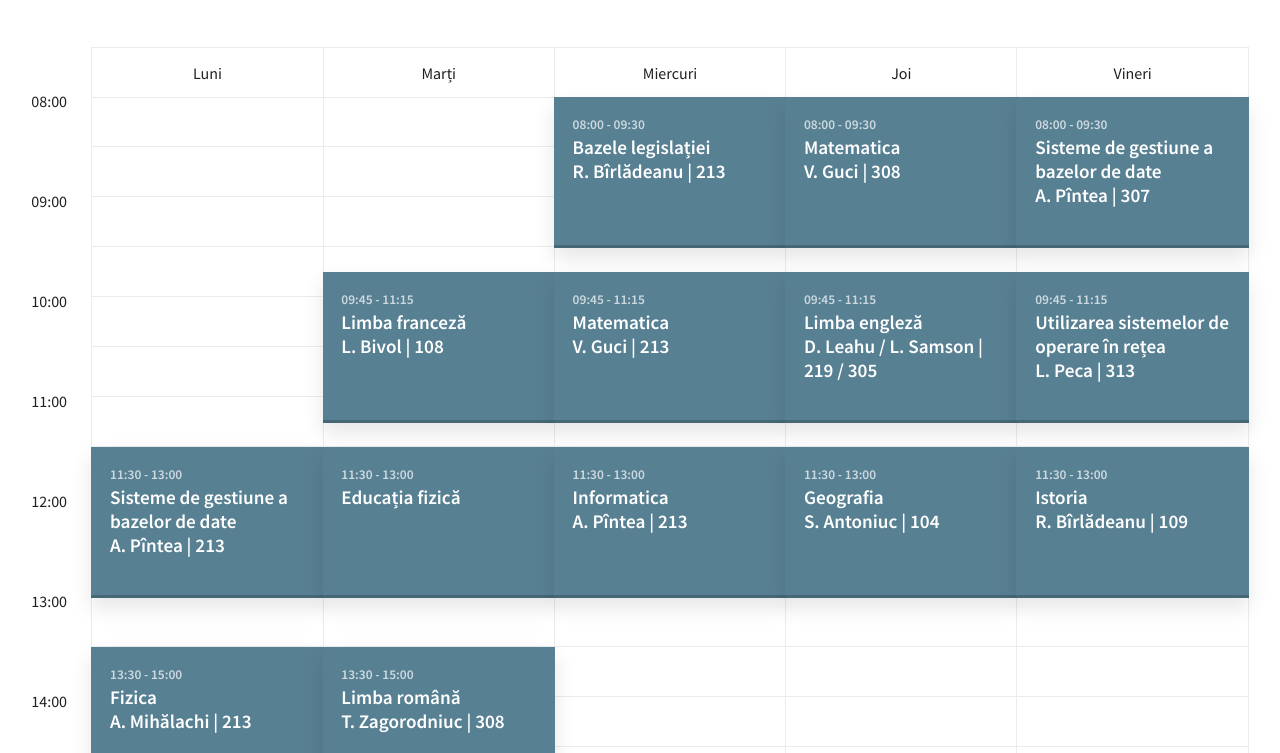
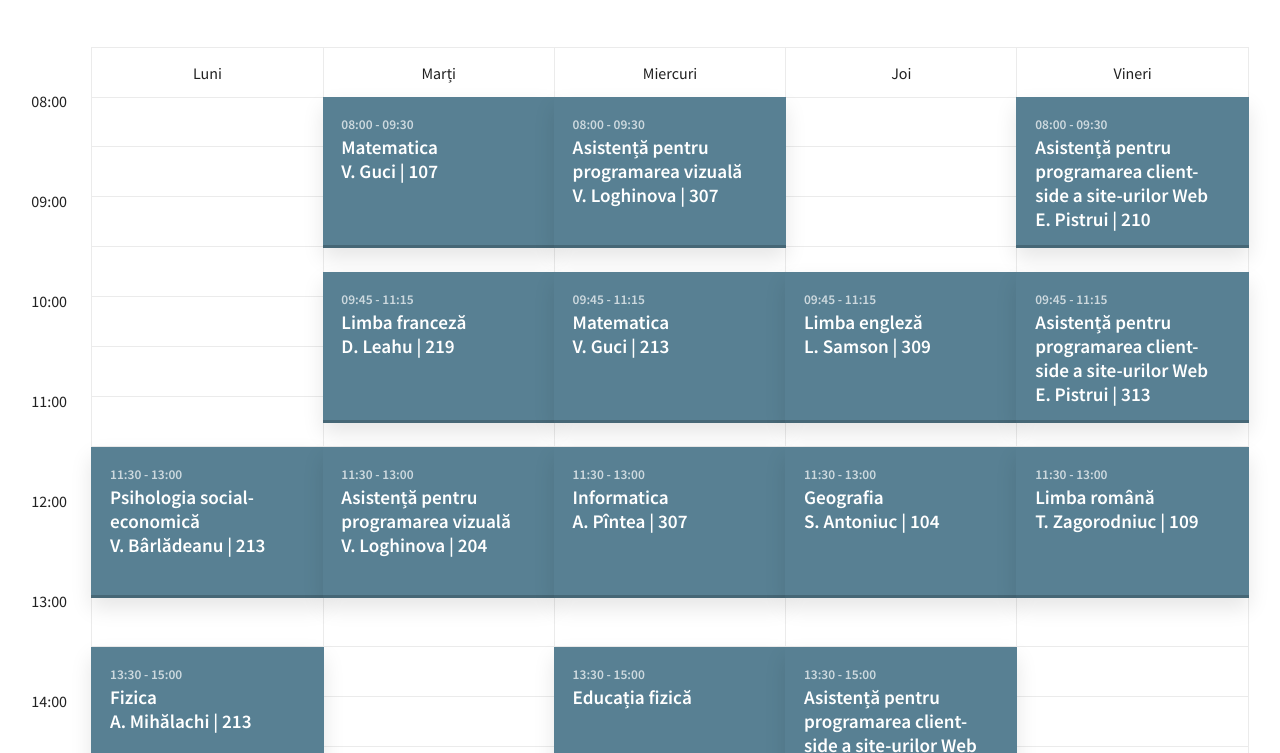
Before and after one commit to usmorar/usmorar.github.io, a plain HTML site: page index.html in a window 1280 px wide. Shown: the part 47-800 px from the top of the page. Drawn offline with Linux system fonts and the light colour scheme.

Commit message:
Add files via upload

```diff
--- a/index.html
+++ b/index.html
@@ -12,16 +12,10 @@
   <script type="text/javascript">
     firstName="par&#259;";
     secondName="impar&#259;";
-    startDate = new Date(2017,0,2); //first Monday of the year
+    startDate = new Date(2017,0,2);
     currentDate = new Date();
     weekNumber=Math.ceil((currentDate.getTime()-startDate.getTime())/86400000/7);
-    document.write("<div style='color:lightblue;text-align:center;font-style:italic;font-size:35px;'> Acum e saptamana "+((weekNumber % 2)? secondName : firstName) +"");
-    var ascunde = weekNumber % 2
-    if(ascunde == 0) {
-      document.getElementById("nimic").style.display = "none";
-    document.getElementById("imp").style.display = "none";}
-     else{document.getElementById("impar").style.display = "none";
-     document.getElementById("").style.display = "none";}
+    document.write("<div style='color:lightblue;text-align:center;font-style:italic;font-size:35px;'> Acum e saptamana "+((weekNumber % 2)? secondName : firstName) +"</div>");
    </script></header>
 <style>
 
@@ -59,7 +53,7 @@
           <ul>
             <li class="cd-schedule__event">
               <a data-start="11:30" data-end="13:00" data-content="event-abs-circuit" data-event="event-1" href="#0">
-                <em class="cd-schedule__name">Sisteme de gestiune a bazelor de date<br>A. Pîntea | 213</em>
+                <em class="cd-schedule__name">Psihologia social-economică<br>V. Bârlădeanu | 213</em>
               </a>
             </li>
             <li class="cd-schedule__event">
@@ -67,12 +61,12 @@
                 <em class="cd-schedule__name">Fizica<br>A. Mihălachi | 213</em>
               </a>
             </li>
-            <li class="cd-schedule__event casepar" >
+            <li class="cd-schedule__event casepar">
               <a data-start="15:15" data-end="16:45" data-content="event-abs-circuit" data-event="event-1" href="#0">
                 <em class="cd-schedule__name">EPS<br>M. Ciobanu | I-04</em>
               </a>
             </li>
-            <li class="cd-schedule__event aplicatiipar" >
+            <li class="cd-schedule__event aplicatiipar">
               <a data-start="15:15" data-end="16:45" data-content="event-abs-circuit" data-event="event-1" href="#0">
                 <em class="cd-schedule__name">Matematica<br>V. Guci | I-04</em>
               </a>
@@ -84,18 +78,23 @@
           <div class="cd-schedule__top-info"><span>Marți</span></div>
           <ul>
             <li class="cd-schedule__event">
-              <a data-start="09:45" data-end="11:15" data-content="event-abs-circuit" data-event="event-1" href="#0">
-                <em class="cd-schedule__name">Limba franceză<br>L. Bivol | 108</em>
+              <a data-start="08:00" data-end="09:30" data-content="event-abs-circuit" data-event="event-1" href="#0">
+                <em class="cd-schedule__name">Matematica<br>V. Guci | 107</em>
               </a>
             </li>
-            <li class="cd-schedule__event" class="casepar">
-              <a data-start="11:30" data-end="13:00" data-content="event-abs-circuit" data-event="event-1" href="#0">
-                <em class="cd-schedule__name">Educația fizică</em>
+            <li class="cd-schedule__event">
+              <a data-start="09:45" data-end="11:15" data-content="event-abs-circuit" data-event="event-1" href="#0">
+                <em class="cd-schedule__name">Limba franceză<br>D. Leahu | 219</em>
               </a>
             </li>
-            <li class="cd-schedule__event" class="aplicatiipar">
+            <li class="cd-schedule__event">
+              <a data-start="11:30" data-end="13:00" data-content="event-abs-circuit" data-event="event-1" href="#0">
+                <em class="cd-schedule__name">Asistență pentru programarea vizuală<br>V. Loghinova | 204</em>
+              </a>
+            </li>
+            <li class="cd-schedule__event aplicatiipar">
               <a data-start="13:30" data-end="15:00" data-content="event-abs-circuit" data-event="event-1" href="#0">
-                <em class="cd-schedule__name">Limba română<br>T. Zagorodniuc | 308</em>
+                <em class="cd-schedule__name">Limba română<br>T. Zagorodniuc | 306</em>
               </a>
             </li>
           </ul>
@@ -106,7 +105,7 @@
           <ul>
             <li class="cd-schedule__event">
               <a data-start="08:00" data-end="09:30" data-content="event-abs-circuit" data-event="event-1" href="#0">
-                <em class="cd-schedule__name">Bazele legislației<br>R. Bîrlădeanu | 213</em>
+                <em class="cd-schedule__name">Asistență pentru programarea vizuală<br>V. Loghinova | 307</em>
               </a>
             </li>
             <li class="cd-schedule__event">
@@ -116,7 +115,12 @@
             </li>
             <li class="cd-schedule__event">
               <a data-start="11:30" data-end="13:00" data-content="event-abs-circuit" data-event="event-1" href="#0">
-                <em class="cd-schedule__name">Informatica<br>A. Pîntea | 213</em>
+                <em class="cd-schedule__name">Informatica<br>A. Pîntea | 307</em>
+              </a>
+            </li>
+            <li class="cd-schedule__event">
+              <a data-start="13:30" data-end="15:00" data-content="event-abs-circuit" data-event="event-1" href="#0">
+                <em class="cd-schedule__name">Educația fizică</em>
               </a>
             </li>
           </ul>
@@ -126,23 +130,28 @@
           <div class="cd-schedule__top-info"><span>Joi</span></div>
           <ul>
             <li class="cd-schedule__event">
-              <a data-start="08:00" data-end="09:30" data-content="event-abs-circuit" data-event="event-1" href="#0">
-                <em class="cd-schedule__name">Matematica<br>V. Guci | 308</em>
+              <a data-start="09:45" data-end="11:15" data-content="event-abs-circuit" data-event="event-1" href="#0">
+                <em class="cd-schedule__name">Limba engleză<br>L. Samson | 309</em>
               </a>
             </li>
-            <li class="cd-schedule__event">
-              <a data-start="09:45" data-end="11:15" data-content="event-abs-circuit" data-event="event-1" href="#0">
-                <em class="cd-schedule__name">Limba engleză<br>D. Leahu / L. Samson | 219 / 305</em>
-              </a>
-            </li>
-            <li class="cd-schedule__event casepar" >
+            <li class="cd-schedule__event casepar">
               <a data-start="11:30" data-end="13:00" data-content="event-abs-circuit" data-event="event-1" href="#0">
                 <em class="cd-schedule__name">Geografia<br>S. Antoniuc | 104</em>
               </a>
             </li>
-            <li class="cd-schedule__event aplicatiipar" >
+            <li class="cd-schedule__event aplicatiipar">
               <a data-start="11:30" data-end="13:00" data-content="event-abs-circuit" data-event="event-1" href="#0">
                 <em class="cd-schedule__name">Chimia<br>E. Stratulat | 104</em>
+              </a>
+            </li>
+            <li class="cd-schedule__event">
+              <a data-start="13:30" data-end="15:00" data-content="event-abs-circuit" data-event="event-1" href="#0">
+                <em class="cd-schedule__name">Asistență pentru programarea client-side a site-urilor Web<br>E. Pistrui | 307</em>
+              </a>
+            </li>
+            <li class="cd-schedule__event aplicatiipar">
+              <a data-start="15:15" data-end="16:45" data-content="event-abs-circuit" data-event="event-1" href="#0">
+                <em class="cd-schedule__name">Istoria<br>R. Bîrlădeanu | 106</em>
               </a>
             </li>
           </ul>
@@ -153,20 +162,15 @@
           <ul>
             <li class="cd-schedule__event">
               <a data-start="08:00" data-end="09:30" data-content="event-abs-circuit" data-event="event-1" href="#0">
-                <em class="cd-schedule__name">Sisteme de gestiune a bazelor de date<br>A. Pîntea | 307</em>
+                <em class="cd-schedule__name">Asistență pentru programarea client-side a site-urilor Web<br>E. Pistrui | 210</em>
               </a>
             </li>
             <li class="cd-schedule__event">
               <a data-start="09:45" data-end="11:15" data-content="event-abs-circuit" data-event="event-1" href="#0">
-                <em class="cd-schedule__name">Utilizarea sistemelor de operare în rețea<br>L. Peca | 313</em>
+                <em class="cd-schedule__name">Asistență pentru programarea client-side a site-urilor Web<br>E. Pistrui | 313</em>
               </a>
             </li>
-            <li class="cd-schedule__event casepar" >
-              <a data-start="11:30" data-end="13:00" data-content="event-abs-circuit" data-event="event-1" href="#0">
-                <em class="cd-schedule__name">Istoria<br>R. Bîrlădeanu | 109</em>
-              </a>
-            </li>
-            <li class="cd-schedule__event aplicatiipar" >
+            <li class="cd-schedule__event">
               <a data-start="11:30" data-end="13:00" data-content="event-abs-circuit" data-event="event-1" href="#0">
                 <em class="cd-schedule__name">Limba română<br>T. Zagorodniuc | 109</em>
               </a>
```
